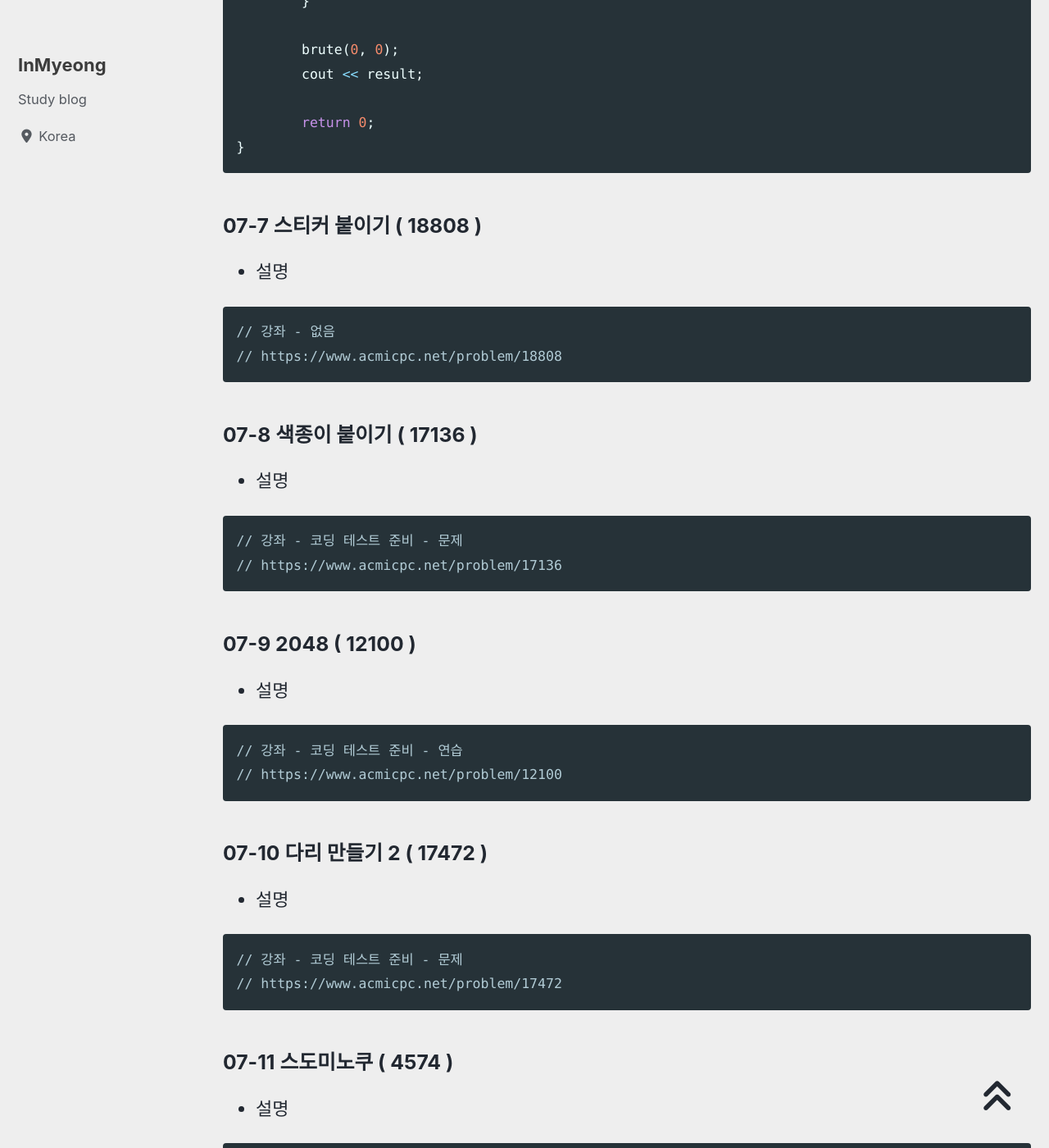
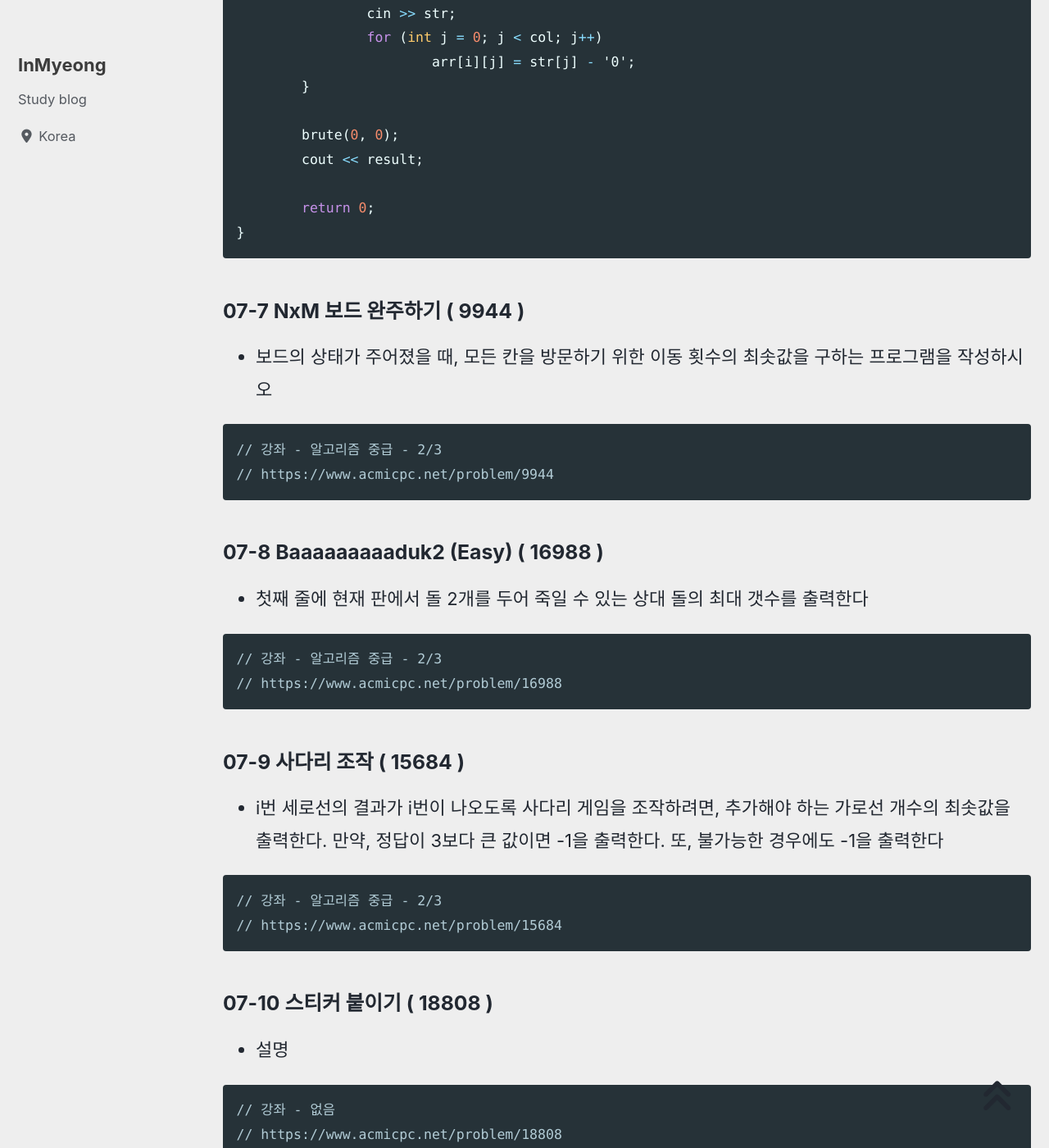
Before and after one commit to devMyeong/devMyeong.github.io, a Jekyll site: the page built from _posts/codingTest/2023-04-30-나만의문제집.md, in a window 1280 px wide and 1400 px high, scrolled down 33903 px. Shown: the whole window at 82% size. Built offline with Jekyll 4.4.1, drawn with Linux system fonts in a browser that asks for light colours; cached includes are drawn as plain includes; nearby versions of some CDN libraries; some web fonts are replaced; comment, search, counter and statistics services are not loaded; some of the changed text lies outside the part shown.

Commit message:
Chore : 수정

````diff
--- a/_posts/codingTest/2023-04-30-나만의문제집.md
+++ b/_posts/codingTest/2023-04-30-나만의문제집.md
@@ -680,7 +680,7 @@ int main()
 - 블록을 놓는 서로 다른 방법의 수를 구하는 프로그램을 작성하시오
 
 ```cpp
-// 강좌 - 없음
+// 강좌 - 알고리즘 중급 - 2/3
 // https://www.acmicpc.net/problem/3019
 // https://hsdevelopment.tistory.com/506 참고
 
@@ -795,12 +795,12 @@ int main()
 // https://www.acmicpc.net/problem/4920
 ```
 
-### 07-3 테트로미노 ( 14500 )
-- 설명
-
-```cpp
-// 강좌 - 코딩 테스트 준비 - 기초
-// https://www.acmicpc.net/problem/14500
+### 07-3 십자가 2개 놓기 ( 17085 )
+- 첫째 줄에 놓은 십자가 넓이의 곱의 최댓값을 출력한다
+
+```cpp
+// 강좌 - 알고리즘 중급 - 2/3
+// https://www.acmicpc.net/problem/17085
 ```
 
 ### 07-4 스도쿠 ( 2580 )
@@ -1022,7 +1022,31 @@ int main()
 }
 ```
 
-### 07-7 스티커 붙이기 ( 18808 )
+### 07-7 NxM 보드 완주하기 ( 9944 )
+- 보드의 상태가 주어졌을 때, 모든 칸을 방문하기 위한 이동 횟수의 최솟값을 구하는 프로그램을 작성하시오
+
+```cpp
+// 강좌 - 알고리즘 중급 - 2/3
+// https://www.acmicpc.net/problem/9944
+```
+
+### 07-8 Baaaaaaaaaduk2 (Easy) ( 16988 )
+- 첫째 줄에 현재 판에서 돌 2개를 두어 죽일 수 있는 상대 돌의 최대 갯수를 출력한다
+
+```cpp
+// 강좌 - 알고리즘 중급 - 2/3
+// https://www.acmicpc.net/problem/16988
+```
+
+### 07-9 사다리 조작 ( 15684 )
+- i번 세로선의 결과가 i번이 나오도록 사다리 게임을 조작하려면, 추가해야 하는 가로선 개수의 최솟값을 출력한다. 만약, 정답이 3보다 큰 값이면 -1을 출력한다. 또, 불가능한 경우에도 -1을 출력한다
+
+```cpp
+// 강좌 - 알고리즘 중급 - 2/3
+// https://www.acmicpc.net/problem/15684
+```
+
+### 07-10 스티커 붙이기 ( 18808 )
 - 설명
 
 ```cpp
@@ -1054,7 +1078,7 @@ int main()
 // https://www.acmicpc.net/problem/17472
 ```
 
-### 07-11 스도미노쿠 ( 4574 )
+### 07-14 스도미노쿠 ( 4574 )
 - 설명
 
 ```cpp
````
Also changed, not shown: other parts of _posts/codingTest/2023-04-30-나만의문제집.md (+3 -3 lines).
